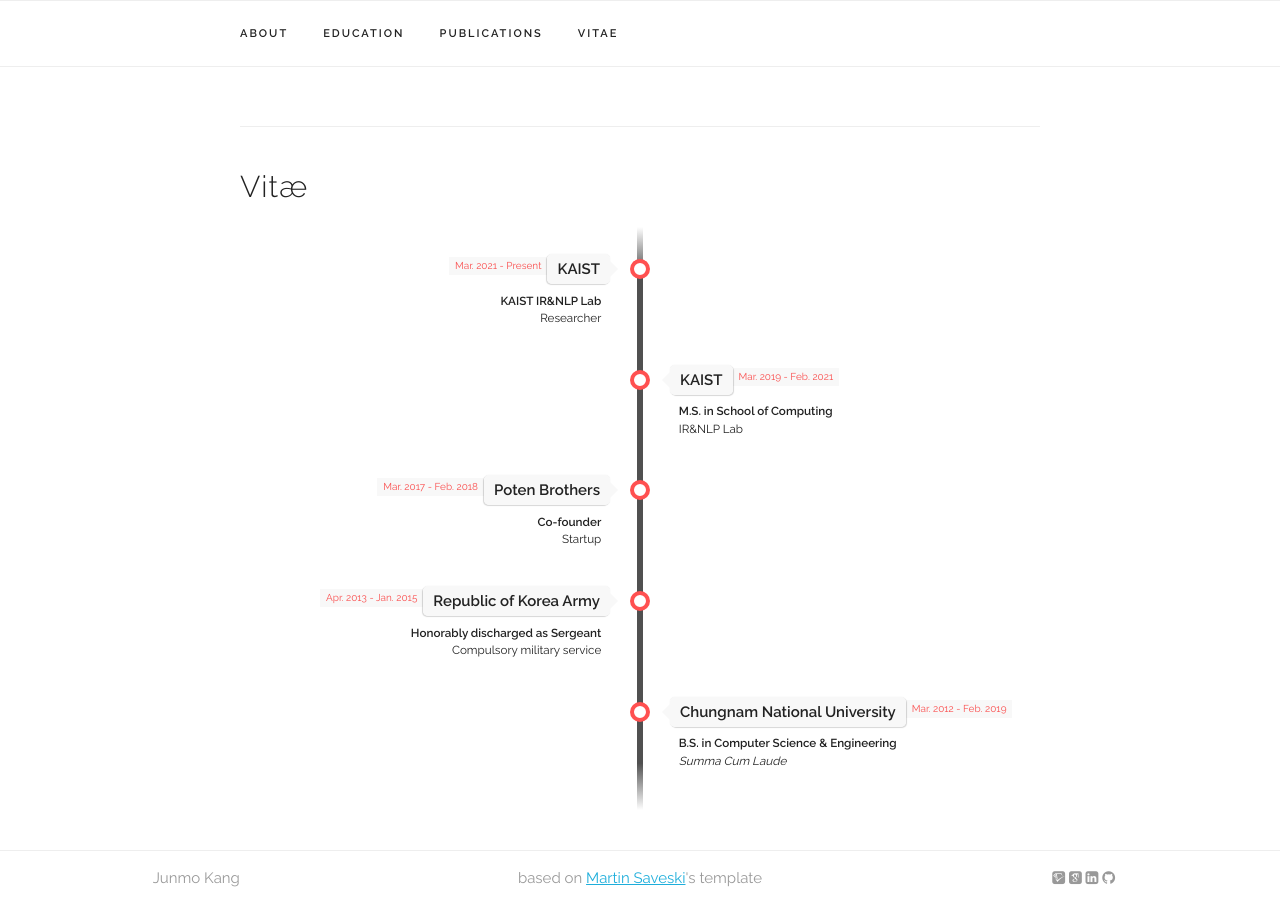
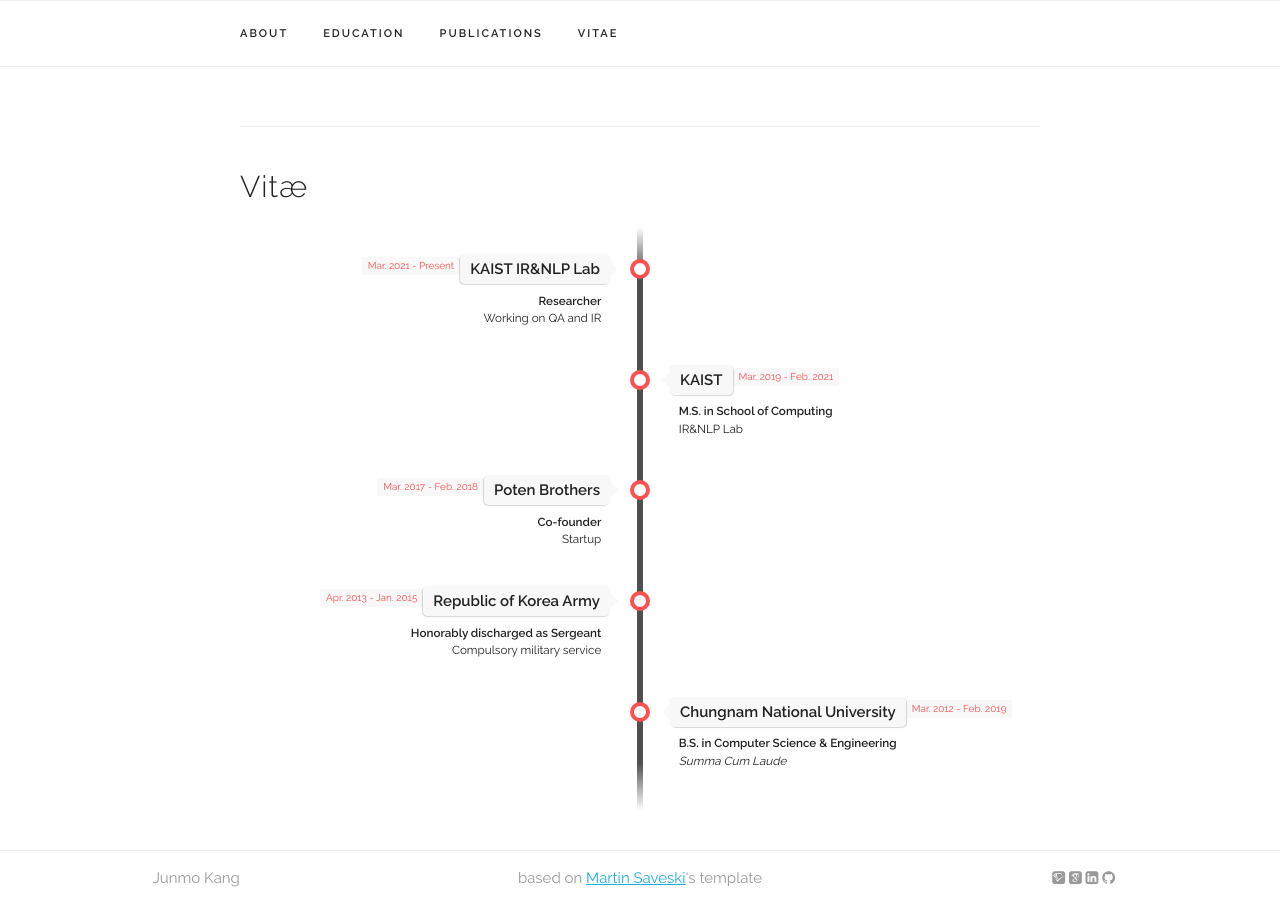
Before and after one commit to jm-kang/jm-kang.github.io, a Jekyll site: the page built from index.html, in a window 1280 px wide and 900 px high, scrolled down 2026 px. Built offline with Jekyll 4.4.1, drawn with Linux system fonts in a browser that asks for light colours; some web fonts are replaced.

Commit message:
updated exp.

```diff
--- a/_data/experience.yaml
+++ b/_data/experience.yaml
@@ -1,8 +1,8 @@
 experiences:
-- place: "KAIST"
+- place: "KAIST IR&NLP Lab"
   time: "Mar. 2021 - Present"
-  title: "KAIST IR&NLP Lab"
-  subtitle: "Researcher"
+  title: "Researcher"
+  subtitle: "Working on QA and IR"
   category: "work"
 
 - place: "KAIST"
```
